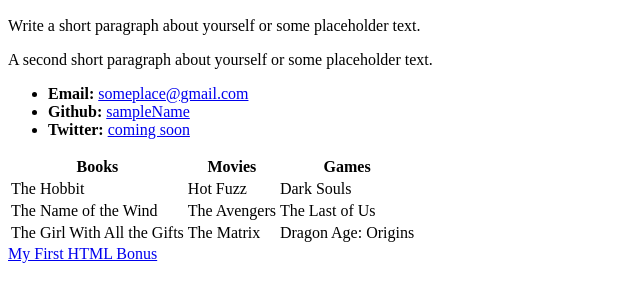
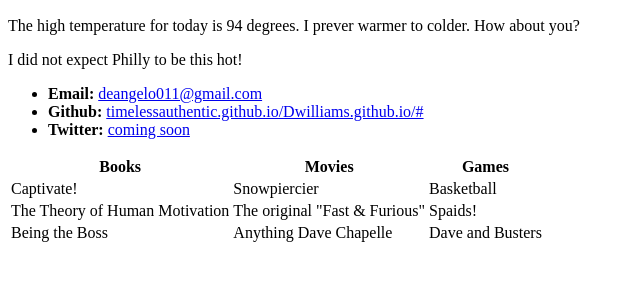
Before and after one commit to timelessauthentic/Dwilliams.github.io, a plain HTML site: page index.html in a window 1280 px wide. Shown: the part 383-684 px from the top of the page, without its empty margins (0-640 px from the left). Drawn offline with Linux system fonts and the light colour scheme.

Commit message:
Update index.html

```diff
--- a/index.html
+++ b/index.html
@@ -11,12 +11,12 @@
 
   <img src="https://i.ibb.co/xJFtFQp/1528931244376-1.jpg" alt="Your Name">
 
-  <p>Write a short paragraph about yourself or some placeholder text.</p>
-  <p>A second short paragraph about yourself or some placeholder text.</p>
+  <p>The high temperature for today is 94 degrees. I prever warmer to colder. How about you?</p>
+  <p>I did not expect Philly to be this hot!</p>
 
   <ul>
-    <li><strong>Email:</strong> <a href="#">someplace@gmail.com</a></li>
-    <li><strong>Github:</strong> <a href="#">sampleName</a></li>
+    <li><strong>Email:</strong> <a href="#">deangelo011@gmail.com</a></li>
+    <li><strong>Github:</strong> <a href="#">timelessauthentic.github.io/Dwilliams.github.io/#</a></li>
     <li><strong>Twitter:</strong> <a href="#">coming soon</a></li>
   </ul>
 
@@ -27,24 +27,22 @@
       <th>Games</th>
     </tr>
     <tr>
-      <td>The Hobbit</td>
-      <td>Hot Fuzz</td>
-      <td>Dark Souls</td>
+      <td>Captivate!</td>
+      <td>Snowpiercier</td>
+      <td>Basketball</td>
     </tr>
     <tr>
-      <td>The Name of the Wind</td>
-      <td>The Avengers</td>
-      <td>The Last of Us</td>
+      <td>The Theory of Human Motivation</td>
+      <td>The original "Fast & Furious"</td>
+      <td>Spaids!</td>
     </tr>
     <tr>
-      <td>The Girl With All the Gifts</td>
-      <td>The Matrix</td>
-      <td>Dragon Age: Origins</td>
+      <td>Being the Boss</td>
+      <td>Anything Dave Chapelle</td>
+      <td>Dave and Busters</td>
     </tr>
   </table>
 
-  <!-- Bonus link to last class page -->
-  <a href="../../../../1/Activities/04-Stu_MyFirst_HTML/Solved/my-first-bonus.html">My First HTML Bonus</a>
 
 </body>
 
```
